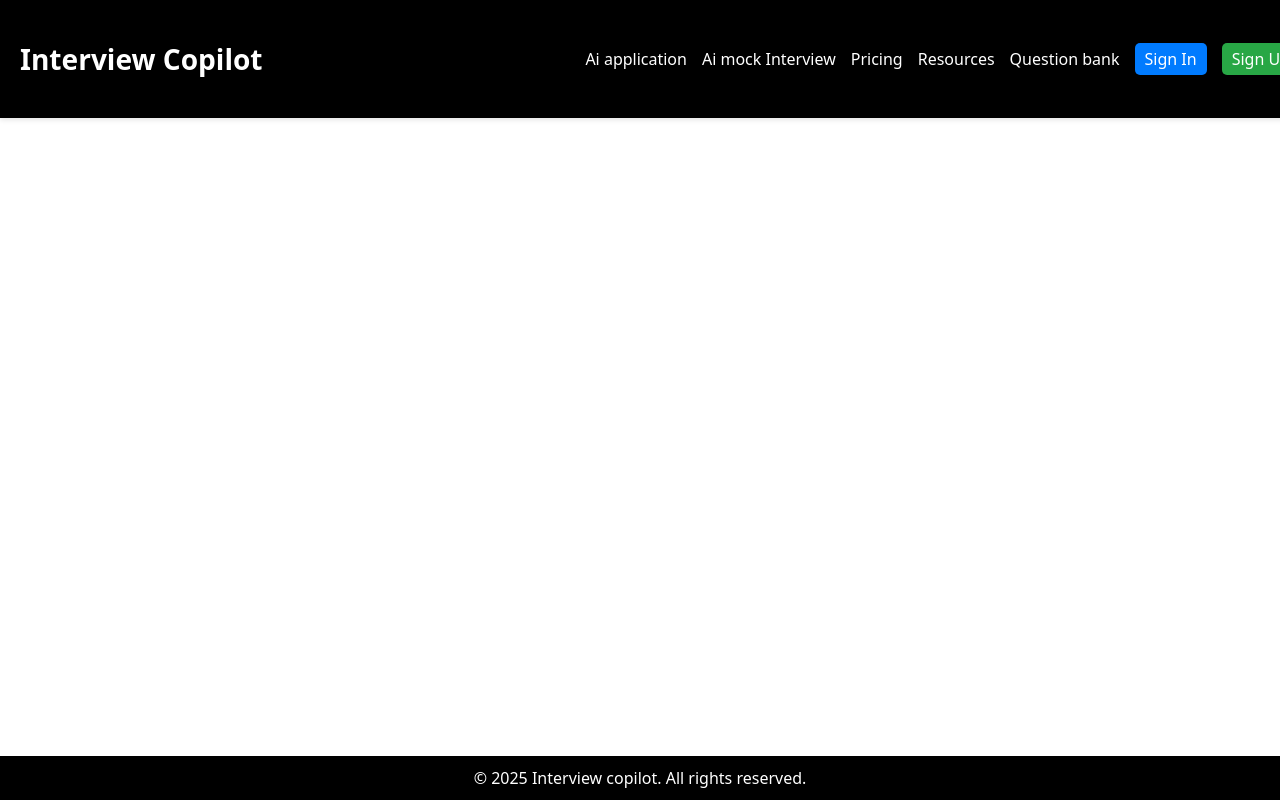
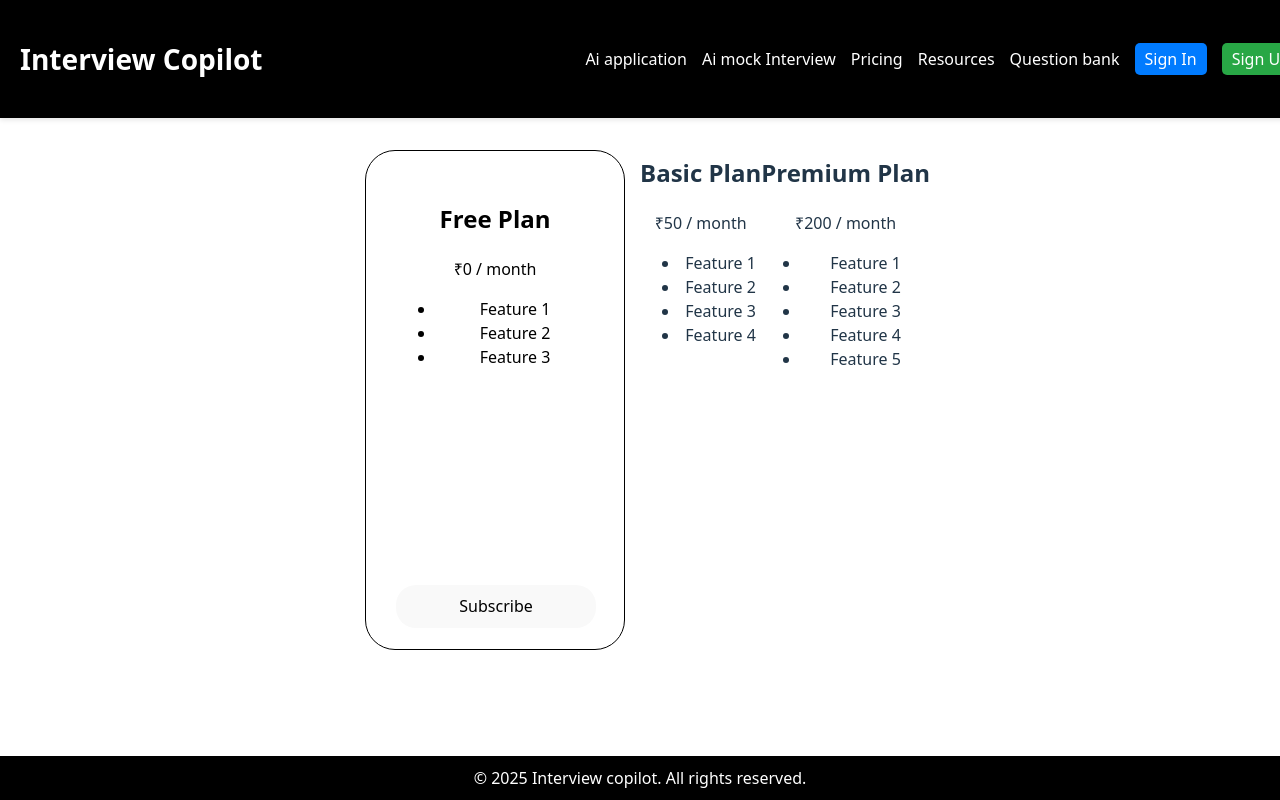
Before and after one commit to paridaq/ai-interviewer, a React (Vite) app in the folder frontend/my-app/: page /pricing in a window 1280 px wide. Built offline with nearby package versions, Linux system fonts and the light colour scheme.

Commit message:
arranging

```diff
--- a/frontend/my-app/src/App.tsx
+++ b/frontend/my-app/src/App.tsx
@@ -5,6 +5,8 @@ import {Routes,Route} from 'react-router-dom'
 import Home from './home/Home'
 import NavBar from './Nav/NavBar'
 import Footer from './footer/Footer'
+import Pricing from './Pricingpage/Pricing'
+
 
 function App() {
 
@@ -14,6 +16,8 @@ function App() {
     <NavBar/>
       <Routes>
         <Route path='/' element={<Home/>}/>
+        <Route path='/pricing' element={<Pricing/>}/>
+
 
 
       </Routes>
--- a/frontend/my-app/src/Nav/NavBar.tsx
+++ b/frontend/my-app/src/Nav/NavBar.tsx
@@ -1,6 +1,7 @@
-
+import { useNavigate } from "react-router-dom"
 
 function NavBar(){
+    const navigate = useNavigate();
 
     return (
         <>
@@ -23,8 +24,8 @@ function NavBar(){
             </div>
             <div className="links" style={{ display: 'flex', gap: '15px', alignItems: 'center' }}>
                 <a href="" style={{ textDecoration: 'none', color: '#fff' }}>Ai application</a>
-                <a href="" style={{ textDecoration: 'none', color: '#fff' }}>Ai mock Interview</a>
-                <a href="" style={{ textDecoration: 'none', color: '#fff' }}>Pricing</a>
+                <a href="" style={{ textDecoration: 'none', color: '#fff' }} onClick={() => navigate('/interviewsection')}>Ai mock Interview</a>
+                <a href="" style={{ textDecoration: 'none', color: '#fff' }} onClick={()=>navigate('/pricing')} >Pricing</a>
                 <a href="" style={{ textDecoration: 'none', color: '#fff' }}>Resources</a>
                 <a href="" style={{ textDecoration: 'none', color: '#fff' }}>Question bank</a>
                 <button style={{ padding: '5px 10px', border: 'none', backgroundColor: '#007BFF', color: '#fff', borderRadius: '5px', cursor: 'pointer' }}>Sign In</button>
--- /dev/null
+++ b/frontend/my-app/src/Pricingpage/Pricing.tsx
@@ -0,0 +1,67 @@
+
+
+function Pricing(){
+
+
+    return(
+
+        <>
+
+        <div className="pricing-container" style={{display:'flex'}}>
+            <div
+                    className="pricing-table"
+                    style={{
+                            flex: 1,
+                            backgroundColor: 'white',
+                            border: '1px solid black',
+                                padding: '30px',
+                                margin: '15px',
+                                boxSizing: 'border-box',
+                                height: '500px',
+                                color: 'black',
+                                width:'260px',
+                                borderRadius:'30px'
+
+
+                            }}
+                        >
+                            <h2>Free Plan</h2>
+                            <p>₹0 / month</p>
+                            <ul>
+                                <li>Feature 1</li>
+                                <li>Feature 2</li>
+                                <li>Feature 3</li>
+                            </ul>
+                           <button style={{marginTop: '200px',
+                                            width:'200px',
+                                            borderRadius:'20px'
+                           }} >Subscribe</button>
+                            </div>
+
+                           <div className="pricing-table">
+                <h2>Basic Plan</h2>
+                <p>₹50 / month</p>
+                <ul>
+                    <li>Feature 1</li>
+                    <li>Feature 2</li>
+                    <li>Feature 3</li>
+                    <li>Feature 4</li>
+                </ul>
+            </div>
+            <div className="pricing-table">
+                <h2>Premium Plan</h2>
+                <p>₹200 / month</p>
+                <ul>
+                    <li>Feature 1</li>
+                    <li>Feature 2</li>
+                    <li>Feature 3</li>
+                    <li>Feature 4</li>
+                    <li>Feature 5</li>
+                </ul>
+            </div>
+        </div>
+
+        </>
+    )
+}
+export default Pricing
```
Also changed, not shown: 1 other file (tests, documents, lock files or other folders).
